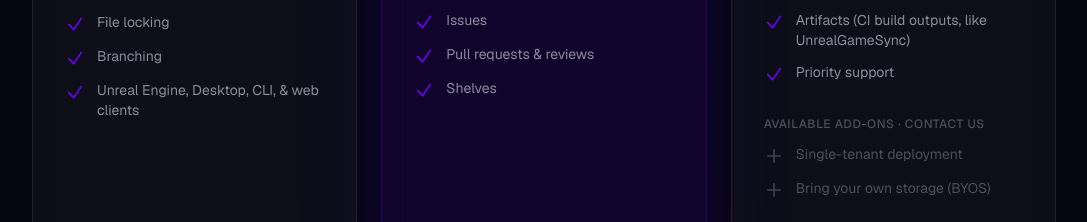
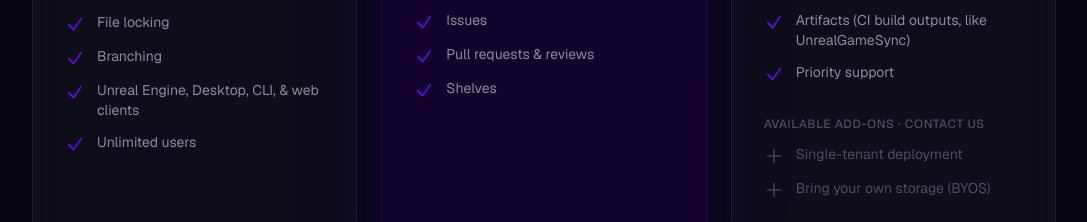
Before and after one commit to Incanta/CheckpointWebsite, a Next.js app: page / in a window 1280 px wide. Shown: the part 3200-3422 px from the top of the page, without its empty margins (96-1183 px from the left). Built offline with nearby package versions, Linux system fonts and the light colour scheme.

Commit message:
add unlimited users feature to clarify the basic tier

```diff
--- a/src/components/Pricing.tsx
+++ b/src/components/Pricing.tsx
@@ -49,6 +49,7 @@ const tiers: Tier[] = [
       "File locking",
       "Branching",
       "Unreal Engine, Desktop, CLI, & web clients",
+      "Unlimited users",
     ],
     cta: "Get Started",
     ctaHref: "https://app.checkpointvcs.com",
```
